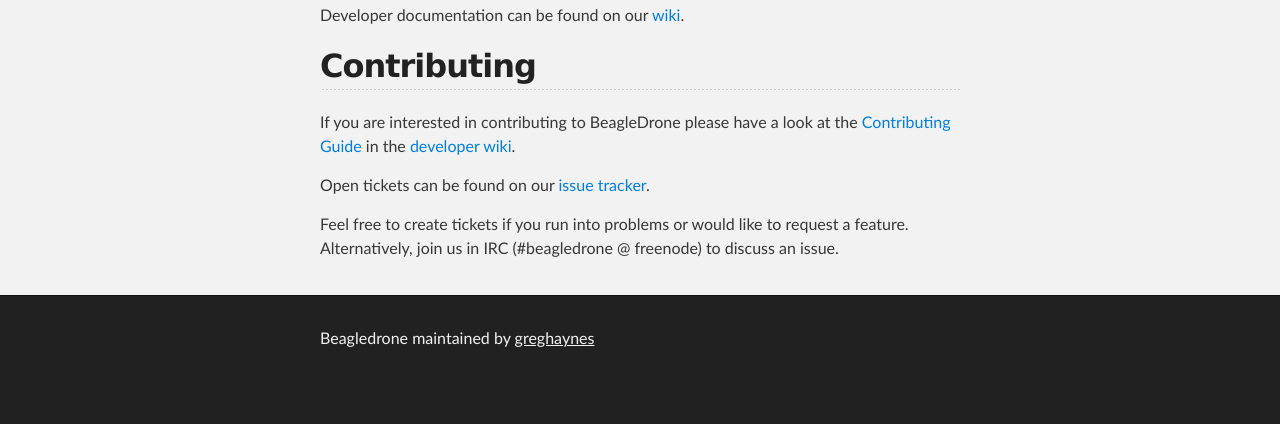
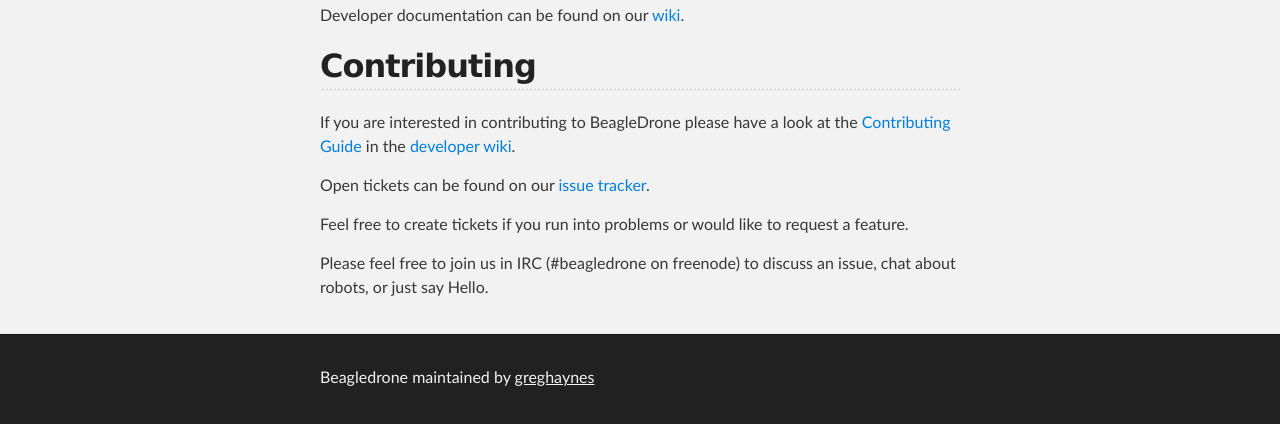
Before and after one commit to greghaynes/BeagleDrone, a plain HTML site: page index.html in a window 1280 px wide. Shown: the part 703-1127 px from the top of the page. Before the commit the page ends 1088 px from the top, so only its background shows below. Drawn offline with Linux system fonts and the light colour scheme.

Commit message:
Updated IRC blurb

```diff
--- a/index.html
+++ b/index.html
@@ -48,8 +48,10 @@
 
 <p>Open tickets can be found on our <a href="https://github.com/greghaynes/BeagleDrone/issues?state=open">issue tracker</a>.</p>
 
-<p>Feel free to create tickets if you run into problems or would like to request a feature.
-Alternatively, join us in IRC (#beagledrone @ freenode) to discuss an issue.</p>
+<p>Feel free to create tickets if you run into problems or would like to request a feature.</p>
+
+
+<p>Please feel free to join us in IRC (#beagledrone on freenode) to discuss an issue, chat about robots, or just say Hello.</p>
 
       </section>
     </div>
```
